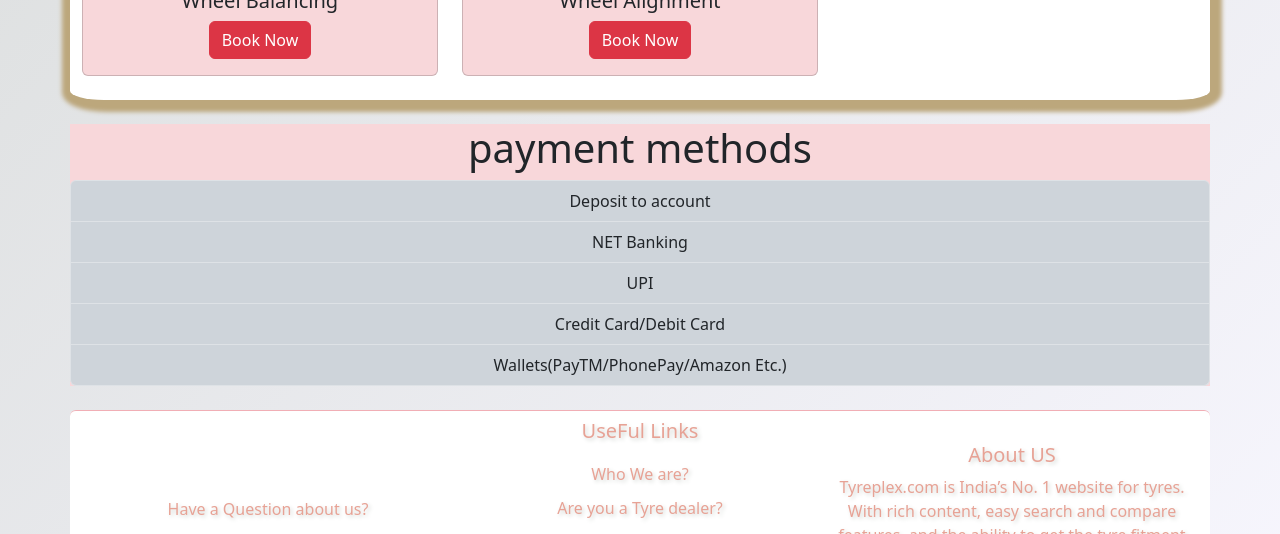
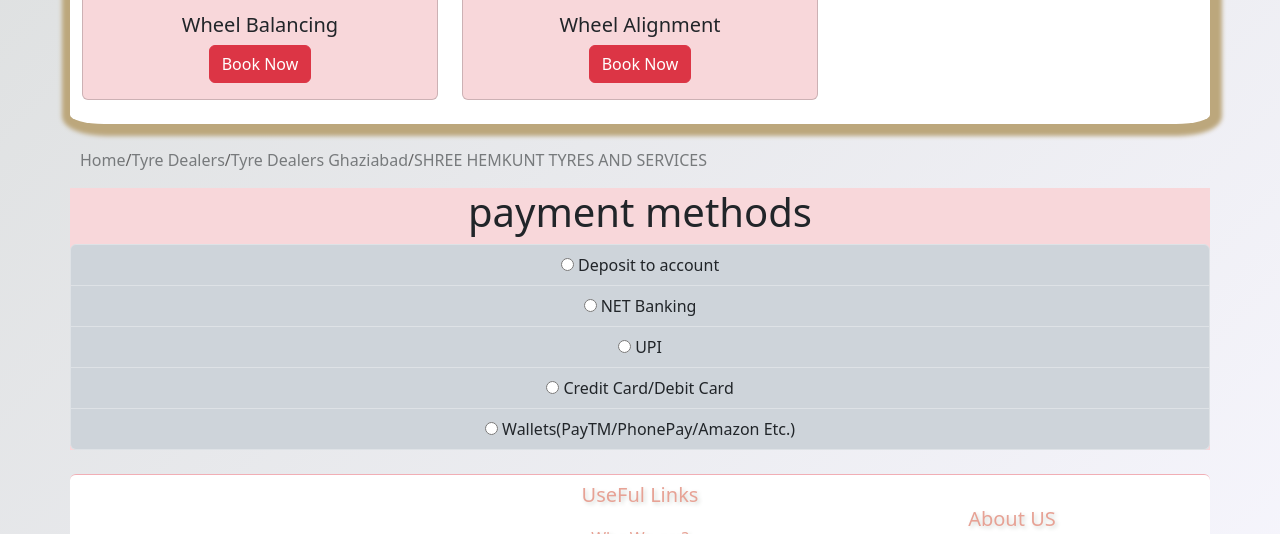
Before and after one commit to kanakarora/TyrePlex, a website: page index.html in a window 1280 px wide. Shown: the part 1260-1794 px from the top of the page. Drawn offline with nearby package versions, Linux system fonts and the light colour scheme.

Commit message:
updated on 25-08-2024

```diff
--- a/index.html
+++ b/index.html
@@ -19,8 +19,9 @@
           <link rel="stylesheet" href="https://cdn.jsdelivr.net/npm/bootstrap-icons@1.7.2/font/bootstrap-icons.css">
       </head>
       <body>
+        <!-- d-flex justify-content-evenly align-items-center -->
           <nav class="navbar navbar-expand-lg  bg-white text-dark ">
-              <div class="container p-2 d-flex justify-content-evenly align-items-center">
+              <div class="container p-2 ">
                 <div>
                   <a class="navbar-brand fw-bold" href="#">
                     <img src="./images/TP-logo.webp" class="h-25" alt="CompanyLogo">
@@ -89,15 +90,15 @@
                 </span>
                 <span>&#11088; &#11088; &#11088; &#11088; &#11088;</span>
                 <span><a href="">2278 review</a></span></div>
-                <div>
-                  <span>
-
+                <div class="d-flex">
+                  <span class="px-2">
+                    <i class="bi bi-geo-alt"></i>
                   </span>
                   <p>PLOT NUMBER-09 GROUND FLOOR CISF CAMPUS ROAD, AHINSA KHAND-02 INDIRAPURAM, Ghaziabad, Uttar Pradesh, 201014</p>
                 </div>
-                <div>
-                  <span>
-
+                <div class="d-flex">
+                  <span class="px-2">
+                    <i class="bi bi-clock"></i>
                   </span>
                   <p>Open - Monday   to   Sunday - 10:00AM to 8:00PM</p>
                 </div>
@@ -243,16 +244,38 @@
             </div>
           </div>
 
+          <div class="breadcrumb">
+            <a href="#">Home</a> /
+            <a href="#">Tyre Dealers</a> /
+            <a href="#">Tyre Dealers Ghaziabad</a> /
+            <a href="#">SHREE HEMKUNT TYRES AND SERVICES</a>
+          </div>
+
           <div class=" bg-danger-subtle container">
             <h1 class="text-center">payment methods</h1>
             <div class="row ">
 
             <ul class="paymentOptions list-group h-100 px-0">
-               <li class="list-group-item col-12 h-25 bg-dark-subtle">Deposit to account</li>
-               <li class="list-group-item col-12 h-25 bg-dark-subtle">NET Banking</li>
-               <li class="list-group-item col-12 h-25 bg-dark-subtle">UPI</li>
-               <li class="list-group-item col-12 h-25 bg-dark-subtle">Credit Card/Debit Card</li>
-               <li class="list-group-item col-12 h-25 bg-dark-subtle">Wallets(PayTM/PhonePay/Amazon Etc.)</li>
+              <li class="list-group-item col-12 h-25 bg-dark-subtle">
+                <input type="radio" name="paymentMethod" id="depositAccount">
+                <label for="depositAccount">Deposit to account</label>
+            </li>
+            <li class="list-group-item col-12 h-25 bg-dark-subtle">
+                <input type="radio" name="paymentMethod" id="netBanking">
+                <label for="netBanking">NET Banking</label>
+            </li>
+            <li class="list-group-item col-12 h-25 bg-dark-subtle">
+                <input type="radio" name="paymentMethod" id="upi">
+                <label for="upi">UPI</label>
+            </li>
+            <li class="list-group-item col-12 h-25 bg-dark-subtle">
+                <input type="radio" name="paymentMethod" id="card">
+                <label for="card">Credit Card/Debit Card</label>
+            </li>
+            <li class="list-group-item col-12 h-25 bg-dark-subtle">
+                <input type="radio" name="paymentMethod" id="wallets">
+                <label for="wallets">Wallets(PayTM/PhonePay/Amazon Etc.)</label>
+            </li>
             </ul>
 
           </div>
--- a/style.css
+++ b/style.css
@@ -122,6 +122,27 @@
     box-shadow:2px 2px 4px 10px #bca77c;
   }
 
+  .breadcrumb {
+    font-size: 14px;
+    color: #666;
+    margin-bottom: 20px;
+    margin-left: 5em;
+  }
+
+  .breadcrumb a {
+    color: #777a7c;
+    text-decoration: none;
+  }
+
+  .breadcrumb a:hover {
+    text-decoration: underline;
+    color: #e7a295;
+  }
+
+  .breadcrumb span {
+    color: #333;
+  }
+
   /* Adjustments for medium screens */
   @media(max-width:700px){
     .brandLogoContainer{
```
Also changed, not shown: index.js (deleted).
